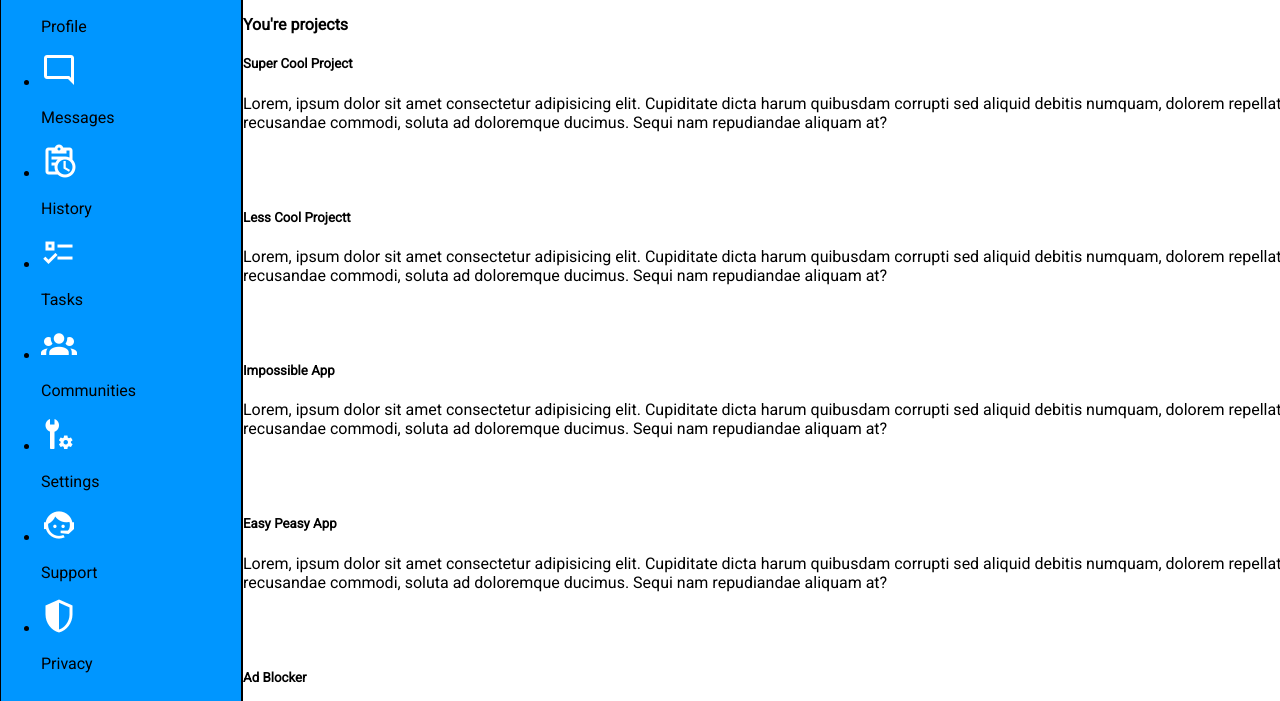
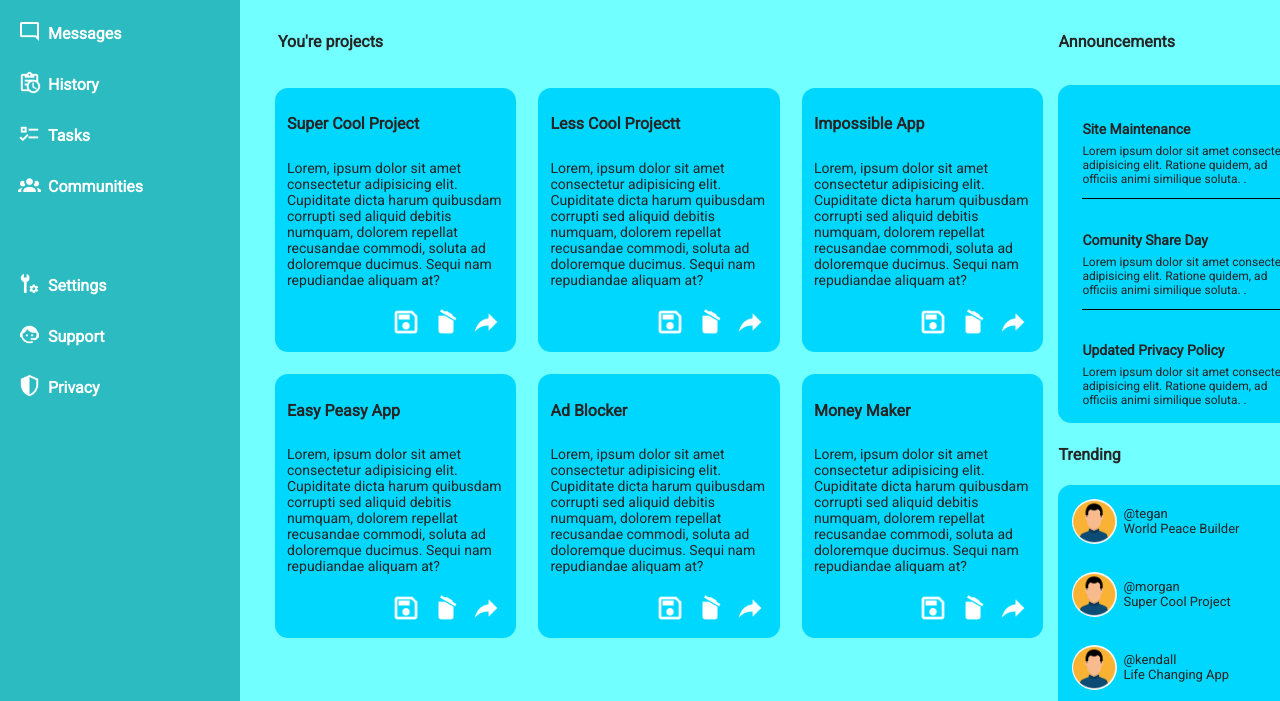
Before and after one commit to Mugurel03/admin-dashboard, a plain HTML site: page index.html in a window 1280 px wide. Shown: the part 209-910 px from the top of the page. Drawn offline with Linux system fonts and the light colour scheme.

Commit message:
added the final css file

```diff
--- a/index.html
+++ b/index.html
@@ -30,20 +30,12 @@
             src="avatar.png"
             alt="profile avatar"
             id="profile-avatar"
-            width="50px"
-            height="50px"
           /><!--need to add the icon-->
           <h3 id="user-name">Udris Mugurel</h3>
         </div>
 
         <div class="welcome-section">
-          <img
-            src="avatar.png"
-            alt="profile avatar "
-            id="profile-avatar-big"
-            width="50px"
-            height="50px"
-          />
+          <img src="avatar.png" alt="profile avatar " id="profile-avatar-big" />
           <div class="text-header">
             <p id="welcome-message">Hi there,</p>
             <p id="user-name-bg">Udris Mugurel (@udrismugurel)</p>
@@ -61,39 +53,38 @@
 
       <nav class="sidebar">
         <div class="logo">
-          <h3>
-            Dashboard<img
-              src="icons/logo.png"
-              alt="logo icon"
-              class="logo-icon"
-            />
-          </h3>
+          <img src="icons/logo.png" alt="logo icon" id="logo-icon" />
+          <h3>Dashboard</h3>
         </div>
 
         <div class="main-links">
           <ul>
             <li>
-              <img src="icons/home.png" alt="Home" />
+              <img src="icons/home.png" alt="Home" class="main-icon" />
               <p>Home</p>
             </li>
             <li>
-              <img src="icons/profile.png" alt="Profile" />
+              <img src="icons/profile.png" alt="Profile" class="main-icon" />
               <p>Profile</p>
             </li>
             <li>
-              <img src="icons/message.png" alt="Messages" />
+              <img src="icons/message.png" alt="Messages" class="main-icon" />
               <p>Messages</p>
             </li>
             <li>
-              <img src="icons/history.png" alt="History" />
+              <img src="icons/history.png" alt="History" class="main-icon" />
               <p>History</p>
             </li>
             <li>
-              <img src="icons/tasks.png" alt="Tasks" />
+              <img src="icons/tasks.png" alt="Tasks" class="main-icon" />
               <p>Tasks</p>
             </li>
             <li>
-              <img src="icons/communities.png" alt="Communities" />
+              <img
+                src="icons/communities.png"
+                alt="Communities"
+                class="main-icon"
+              />
               <p>Communities</p>
             </li>
           </ul>
@@ -102,15 +93,27 @@
         <div class="secondary-links">
           <ul>
             <li>
-              <img src="icons/settings.png" alt="Settings" />
+              <img
+                src="icons/settings.png"
+                alt="Settings"
+                class="secondary-icon"
+              />
               <p>Settings</p>
             </li>
             <li>
-              <img src="icons/support.png" alt="Support" />
+              <img
+                src="icons/support.png"
+                alt="Support"
+                class="secondary-icon"
+              />
               <p>Support</p>
             </li>
             <li>
-              <img src="icons/privacy.png" alt="Privacy" />
+              <img
+                src="icons/privacy.png"
+                alt="Privacy"
+                class="secondary-icon"
+              />
               <p>Privacy</p>
             </li>
           </ul>
@@ -120,10 +123,11 @@
       <!--the main part with projects, announcements and so on -->
 
       <main class="content">
-        <div class="projects">
-          <h4>You're projects</h4>
+        <div class="projects content-grid1">
           <!---->
-          <div class="project">
+          <h4 id="project-title">You're projects</h4>
+          <div class="card-container">
+            <div class="project project1">
               <div class="color-block"></div>
               <div class="text-block">
                 <h5 class="project-name">Super Cool Project</h5>
@@ -142,7 +146,7 @@
             </div>
 
             <!---->
-          <div class="project">
+            <div class="project project2">
               <div class="color-block"></div>
               <div class="text-block">
                 <h5 class="project-name">Less Cool Projectt</h5>
@@ -159,19 +163,18 @@
                 <img src="icons/share.png" alt="share" class="action-img" />
               </div>
             </div>
-        </div>
 
             <!---->
 
-        <div class="project">
+            <div class="project project3">
               <div class="color-block"></div>
               <div class="text-block">
                 <h5 class="project-name">Impossible App</h5>
                 <p>
                   Lorem, ipsum dolor sit amet consectetur adipisicing elit.
                   Cupiditate dicta harum quibusdam corrupti sed aliquid debitis
-              numquam, dolorem repellat recusandae commodi, soluta ad doloremque
-              ducimus. Sequi nam repudiandae aliquam at?
+                  numquam, dolorem repellat recusandae commodi, soluta ad
+                  doloremque ducimus. Sequi nam repudiandae aliquam at?
                 </p>
               </div>
               <div class="actions">
@@ -183,15 +186,15 @@
 
             <!---->
 
-        <div class="project">
+            <div class="project project4">
               <div class="color-block"></div>
               <div class="text-block">
                 <h5 class="project-name">Easy Peasy App</h5>
                 <p>
                   Lorem, ipsum dolor sit amet consectetur adipisicing elit.
                   Cupiditate dicta harum quibusdam corrupti sed aliquid debitis
-              numquam, dolorem repellat recusandae commodi, soluta ad doloremque
-              ducimus. Sequi nam repudiandae aliquam at?
+                  numquam, dolorem repellat recusandae commodi, soluta ad
+                  doloremque ducimus. Sequi nam repudiandae aliquam at?
                 </p>
               </div>
               <div class="actions">
@@ -203,15 +206,15 @@
 
             <!---->
 
-        <div class="project">
+            <div class="project project5">
               <div class="color-block"></div>
               <div class="text-block">
                 <h5 class="project-name">Ad Blocker</h5>
                 <p>
                   Lorem, ipsum dolor sit amet consectetur adipisicing elit.
                   Cupiditate dicta harum quibusdam corrupti sed aliquid debitis
-              numquam, dolorem repellat recusandae commodi, soluta ad doloremque
-              ducimus. Sequi nam repudiandae aliquam at?
+                  numquam, dolorem repellat recusandae commodi, soluta ad
+                  doloremque ducimus. Sequi nam repudiandae aliquam at?
                 </p>
               </div>
               <div class="actions">
@@ -223,15 +226,15 @@
 
             <!---->
 
-        <div class="project">
+            <div class="project project6">
               <div class="color-block"></div>
               <div class="text-block">
                 <h5 class="project-name">Money Maker</h5>
                 <p>
                   Lorem, ipsum dolor sit amet consectetur adipisicing elit.
                   Cupiditate dicta harum quibusdam corrupti sed aliquid debitis
-              numquam, dolorem repellat recusandae commodi, soluta ad doloremque
-              ducimus. Sequi nam repudiandae aliquam at?
+                  numquam, dolorem repellat recusandae commodi, soluta ad
+                  doloremque ducimus. Sequi nam repudiandae aliquam at?
                 </p>
               </div>
               <div class="actions">
@@ -240,55 +243,52 @@
                 <img src="icons/share.png" alt="share" class="action-img" />
               </div>
             </div>
+          </div>
+        </div>
+        <div class="trend-and-adds content-grid2">
 
-        <div class="trend-and-adds">
+          <h4 id="adds-title">Announcements</h4>
+
           <div class="adds">
-            <!---->
-            <h4>Announcements</h4>
-            <div class="add-content">
-              <div class="add">
+            <div class="add-cards">
+              <div class="add" id="split-line">
                 <h6>Site Maintenance</h6>
-                <p>
+                <p class="add-text">
                   Lorem ipsum dolor sit amet consectetur adipisicing elit.
                   Ratione quidem, ad officiis animi similique soluta. .
                 </p>
               </div>
-              <div class="add-border"></div>
 
               <!---->
-              <div class="add">
+              <div class="add" id="split-line">
                 <h6>Comunity Share Day</h6>
-                <p>
+                <p class="add-text">
                   Lorem ipsum dolor sit amet consectetur adipisicing elit.
                   Ratione quidem, ad officiis animi similique soluta. .
                 </p>
               </div>
-              <div class="add-border"></div>
 
               <!---->
               <div class="add">
                 <h6>Updated Privacy Policy</h6>
-                <p>
+                <p class="add-text">
                   Lorem ipsum dolor sit amet consectetur adipisicing elit.
                   Ratione quidem, ad officiis animi similique soluta. .
                 </p>
               </div>
-              <div class="add-border"></div>
             </div>
           </div>
 
           <div>
-            <h4>Trending</h4>
+            <h4 id="trend-title">Trending</h4>
             <div class="trend-content">
               <div class="trend">
                 <img
                   src="avatar.png"
                   alt="user-avatar"
                   class="trend-avatar"
-                  width="50px"
-                  height="50px"
                 />
-                <p>
+                <p class="trend-text">
                   <span class="trend-tag">@tegan</span>
                   <span class="trend-text">World Peace Builder</span>
                 </p>
@@ -301,10 +301,8 @@
                   src="avatar.png"
                   alt="user-avatar"
                   class="trend-avatar"
-                  width="50px"
-                  height="50px"
                 />
-                <p>
+                <p class="trend-text">
                   <span class="trend-tag">@morgan</span>
                   <span class="trend-text">Super Cool Project</span>
                 </p>
@@ -317,10 +315,8 @@
                   src="avatar.png"
                   alt="user-avatar"
                   class="trend-avatar"
-                  width="50px"
-                  height="50px"
                 />
-                <p>
+                <p class="trend-text">
                   <span class="trend-tag">@kendall</span>
                   <span class="trend-text">Life Changing App</span>
                 </p>
@@ -333,10 +329,8 @@
                   src="avatar.png"
                   alt="user-avatar"
                   class="trend-avatar"
-                  width="50px"
-                  height="50px"
                 />
-                <p>
+                <p class="trend-text">
                   <span class="trend-tag">@alex</span>
                   <span class="trend-text">No Traffic Maker</span>
                 </p>
--- a/style.css
+++ b/style.css
@@ -4,25 +4,20 @@
   --header-color: #00d7ff;
   --header-text: #ffffff;
 
-  --sidebar-color: #0096ff;
+  --sidebar-color: #2bbbc0;
   --sidebar-text: #ddd6fe;
 
   --content-color: #72ffff;
-  --content-text: #ddd6fe;
+  --content-text: #252525;
   --margin-box-color: #f9b946;
 }
+
 
 body {
   margin: 0;
   padding: 0;
 
   font-family: "Roboto", sans-serif;
-}
-
-.header,
-.sidebar,
-.content {
-  border: 1px solid black;
 }
 
 .grid-container {
@@ -43,6 +38,7 @@ body {
     "welcome-section buttons-section";
   width: auto;
   height: 25vh;
+
 }
 
 .search-bar {
@@ -58,9 +54,8 @@ body {
   width: 40rem;
   height: 1.5rem;
   background-color: var(--content-color);
-  border: none;
+  border-color: var(--sidebar-color);
   border-radius: 20px;
-
 }
 
 #search-icon {
@@ -75,7 +70,7 @@ body {
   align-items: center;
   gap: 1.5em;
   padding: 12px;
-  margin-right:22px ;
+  margin-right: 22px;
 }
 
 #user-name {
@@ -133,7 +128,7 @@ body {
   justify-content: center;
   align-items: center;
   gap: 2.2rem;
-  margin-right:30px ;
+  margin-right: 30px;
 }
 
 .header-btn {
@@ -146,8 +141,6 @@ body {
   font-weight: solid;
 }
 
-
-
 /*sidebar part */
 
 .sidebar {
@@ -155,29 +148,196 @@ body {
   height: auto;
   width: 30vh;
   background-color: var(--sidebar-color);
+  color: white;
+  font-weight: bold;
 }
 
+.logo {
+  display: flex;
+  justify-content: start;
+  align-items: center;
+  gap: 1rem;
+  font-size: 18px;
+  margin-left: 13px;
+}
 
+#logo-icon {
+  height: 40px;
+  width: 40px;
+}
 
+.main-links {
+  margin-top: 2rem;
+  display: grid;
+  gap: 1.5rem;
+  padding: 0;
+  align-items: center;
+  justify-content: start;
+}
 
+.main-links li {
+  display: flex;
+  justify-content: flex-start;
+  align-items: flex-start;
+  gap: 12px;
+}
 
+.main-links ul {
+  list-style: none;
+  display: flex;
+  flex-direction: column;
+  padding-inline-start: 0;
+  margin-left: 13px;
+}
 
+.main-icon {
+  width: 23px;
+  height: 23px;
+  position: relative;
+  top: 12px;
+  left: 5px;
+}
 
+.secondary-links {
+  margin-top: 1rem;
+  display: grid;
+  gap: 1.5rem;
+  padding: 0;
+  align-items: center;
+  justify-content: start;
+}
 
+.secondary-links li {
+  display: flex;
+  justify-content: flex-start;
+  align-items: flex-start;
+  gap: 12px;
+}
 
+.secondary-links ul {
+  list-style: none;
+  display: flex;
+  flex-direction: column;
+  padding-inline-start: 0;
+  margin-left: 13px;
+}
 
-
-
-
-
-
-
-
-
-
+.secondary-icon {
+  width: 23px;
+  height: 23px;
+  position: relative;
+  top: 12px;
+  left: 5px;
+}
 
 /*content part */
 
 .content {
   grid-area: content;
+  display: grid;
+  grid-template-columns: 3fr 1fr;
+  padding: 20px;
+
+  background-color: var(--content-color);
+  color: var(--content-text);
 }
+
+.card-container {
+  display: grid;
+  grid-template-columns: 1fr 1fr 1fr;
+  grid-template-rows: 1fr 1fr 1fr;
+  gap: 22px;
+  font-size: 14px;
+  padding: 15px;
+}
+
+
+.text-block {
+  margin: 12px;
+}
+
+h5 {
+  font-size: 16px;
+  font-weight: bold;
+}
+
+#project-title {
+  margin-left: 18px;
+}
+
+.project{
+  background-color: var(--header-color);
+  border-radius: 13px;
+}
+
+.actions {
+  display: flex;
+  justify-content: end;
+  margin: 10px;
+}
+
+.action-img {
+  width: 30px;
+  height: 30px;
+  padding: 5px;
+
+}
+
+.adds {
+  background-color: var(--header-color);
+  border-radius: 13px;
+}
+
+#adds-title {
+  padding-bottom: 12px;
+}
+
+.add-text {
+  font-size: 12px;
+}
+
+h6 {
+  margin-bottom: -5px;
+  font-size: 14px;
+}
+
+.add-cards {
+  margin: 20px;
+  padding: 4px;
+
+}
+
+#split-line {
+  border-bottom: 1px solid black;
+
+}
+
+
+.trend-content {
+  background-color: var(--header-color);
+  border-radius: 13px;
+}
+
+.trend-avatar {
+  width: 45px;
+  height: 45px;
+  border-radius: 23px;
+  margin: 6px;
+}
+
+.trend {
+  display: flex;
+  font-size: 13px;
+
+  padding: 8px;
+}
+
+.trend-text {
+  display: block;
+}
+
+
+
+button, ul, img {
+  cursor: pointer;
+}
```
Lines whose indentation alone changed are shown as unchanged.
